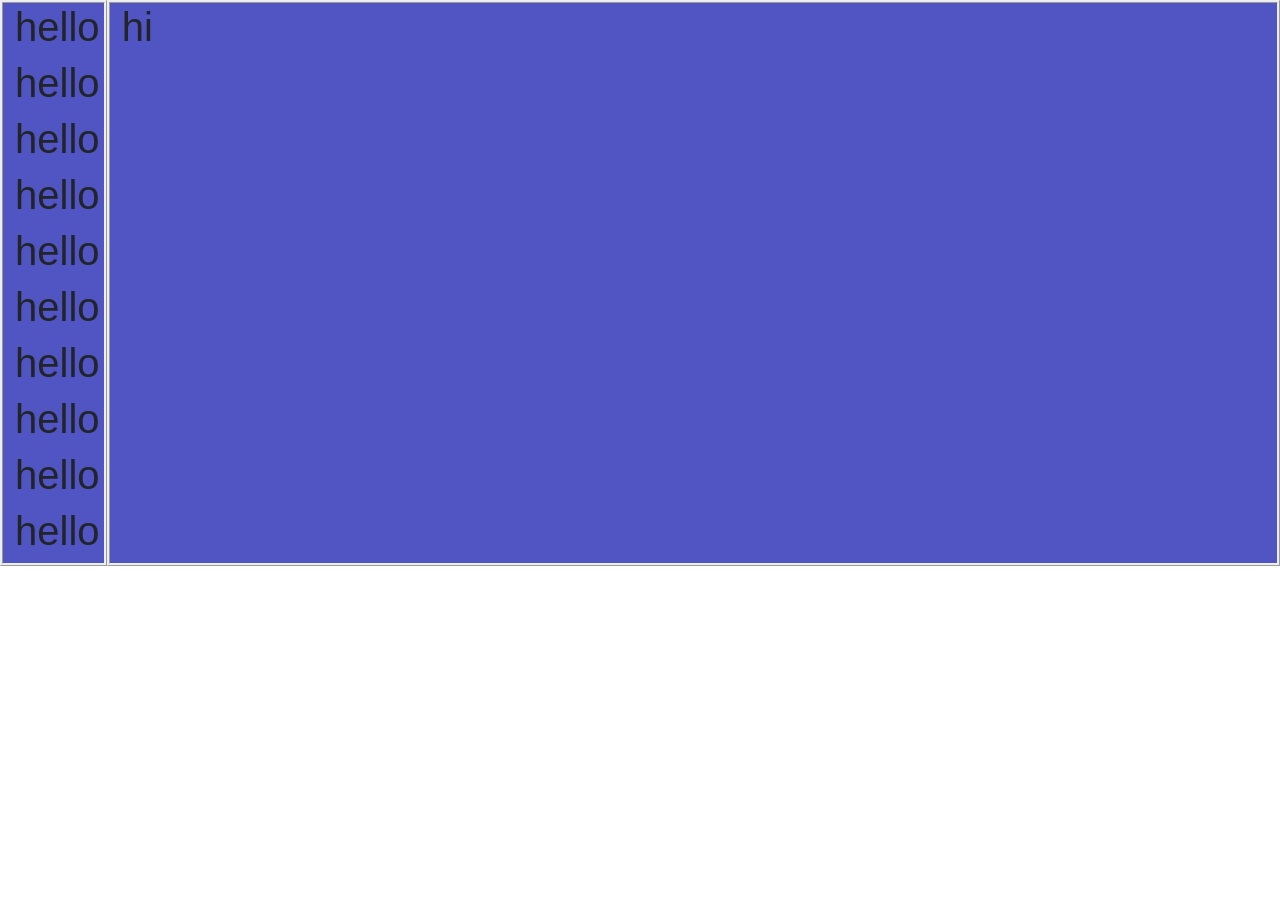
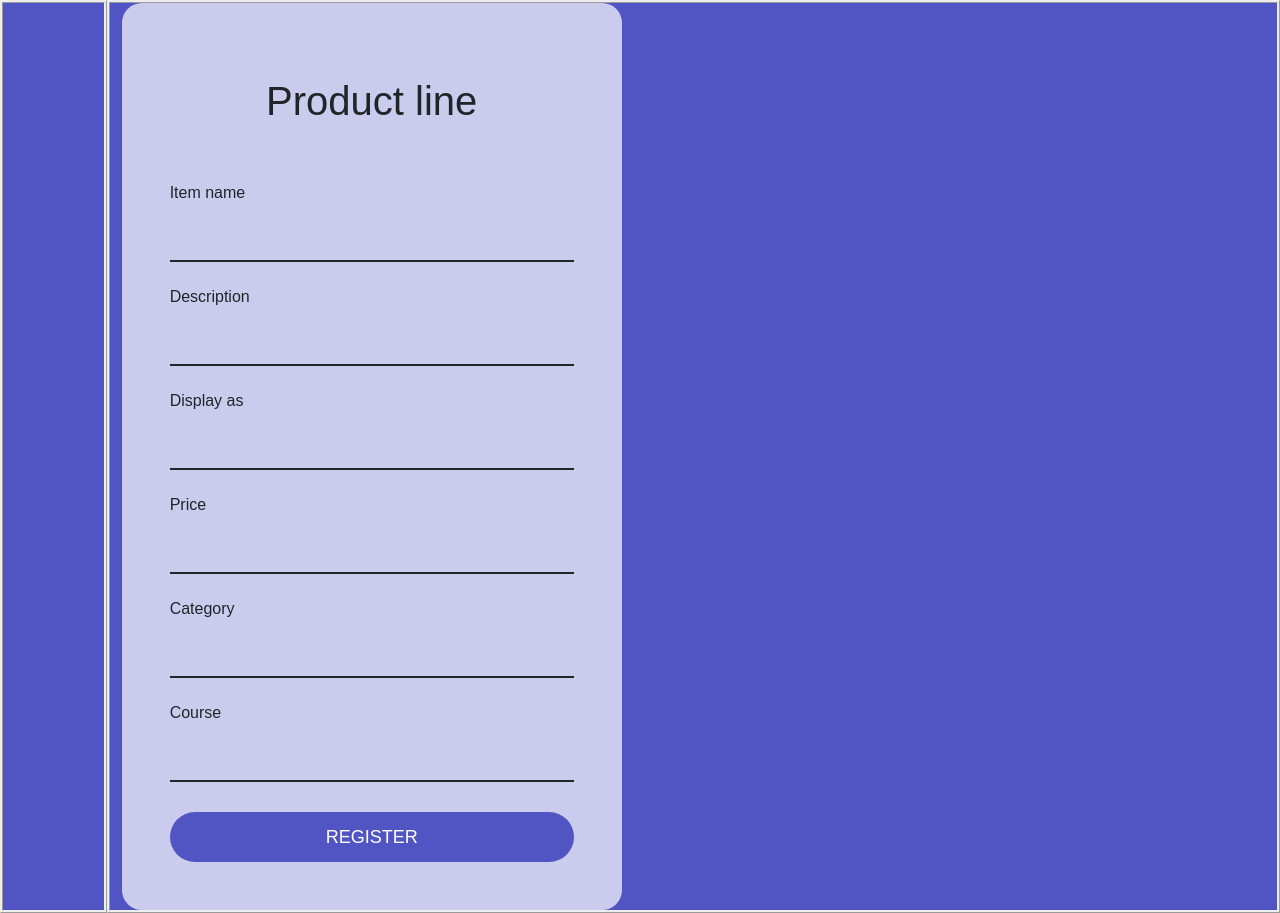
Before and after one commit to toperrrrrrrr/byte, a React (Create React App) app: page /Backoffice in a window 1280 px wide. Before the commit the page ends 800 px from the top, so only its background shows below. Built offline with nearby package versions, Linux system fonts and the light colour scheme.

Commit message:
Started working on creating the product lines

```diff
--- a/src/BackOffice/MainContainer.jsx
+++ b/src/BackOffice/MainContainer.jsx
@@ -6,20 +6,40 @@ export default function MainContainer() {
       <div className="vh-100">
          <div className="container mw-100 ">
             <div className="row">
-               <div className="col-md-1 colorize1">
-                  <h1>hello</h1>
-                  <h1>hello</h1>
-                  <h1>hello</h1>
-                  <h1>hello</h1>
-                  <h1>hello</h1>
-                  <h1>hello</h1>
-                  <h1>hello</h1>
-                  <h1>hello</h1>
-                  <h1>hello</h1>
-                  <h1>hello</h1>
-               </div>
+               <div className="col-md-1 colorize1"></div>
                <div className="col-md-11 colorize1 ">
-                  <h1>hi</h1>
+                  <form className="wrap-login p-5">
+                     <span className="signin-title "> Product line </span>
+                     <div className="wrap-input w-100">
+                        <span>Item name</span>
+                        <input className="inputs" type="text" required />
+                     </div>
+                     <div className="wrap-input w-100">
+                        <span>Description</span>
+                        <input className="inputs" type="text" required />
+                     </div>
+                     <div className="wrap-input w-100">
+                        <span>Display as</span>
+                        <input className="inputs" type="text" required />
+                     </div>
+                     <div className="wrap-input w-100">
+                        <span>Price</span>
+                        <input className="inputs" type="text" required />
+                     </div>
+                     <div className="wrap-input w-100">
+                        <span>Category</span>
+                        <input className="inputs" type="text" required />
+                     </div>
+                     <div className="wrap-input w-100">
+                        <span>Course</span>
+                        <input className="inputs" type="text" required />
+                     </div>
+                     <div className="btn-wrap">
+                        <button className="btn-login" type="submit">
+                           Register
+                        </button>
+                     </div>
+                  </form>
                </div>
             </div>
          </div>
```
